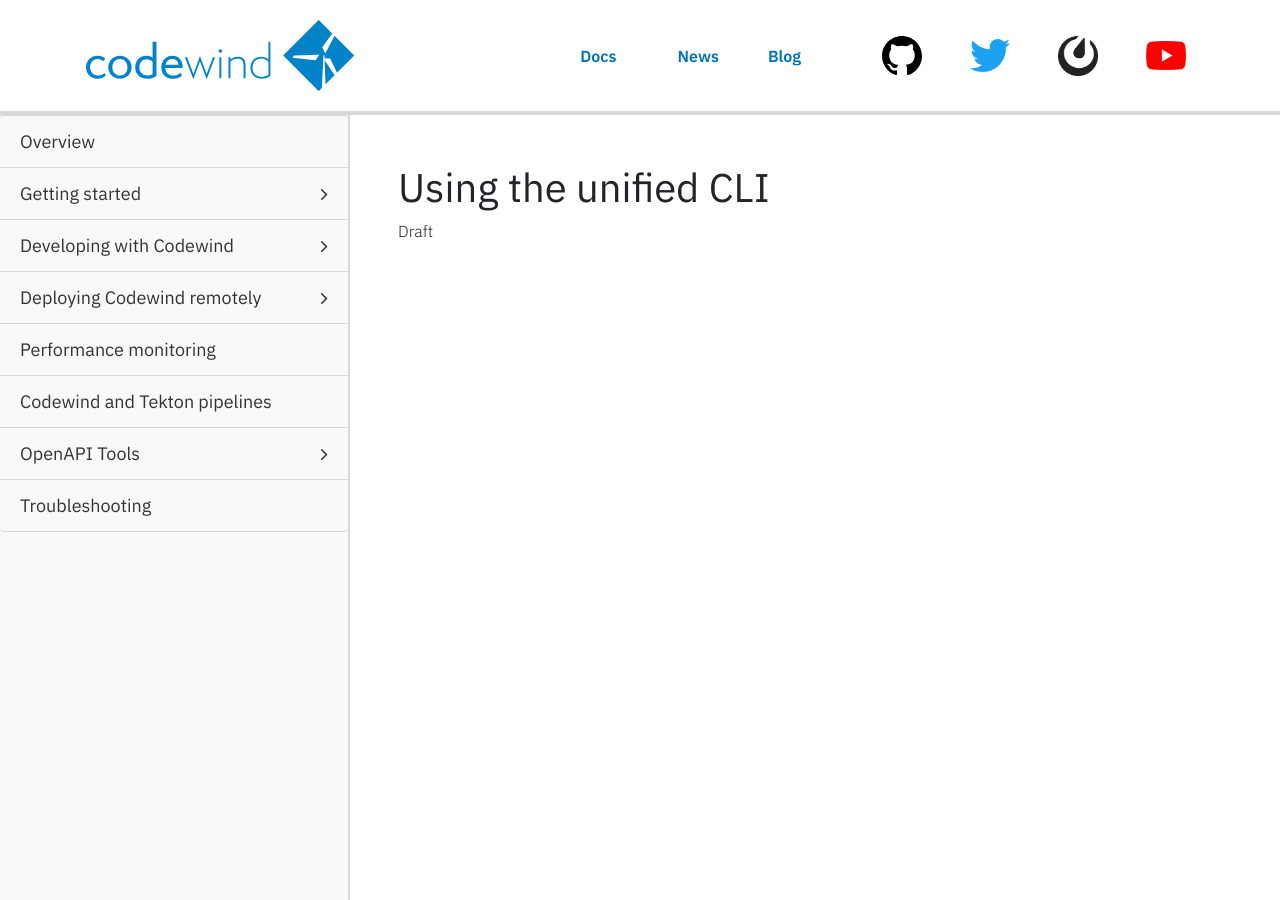
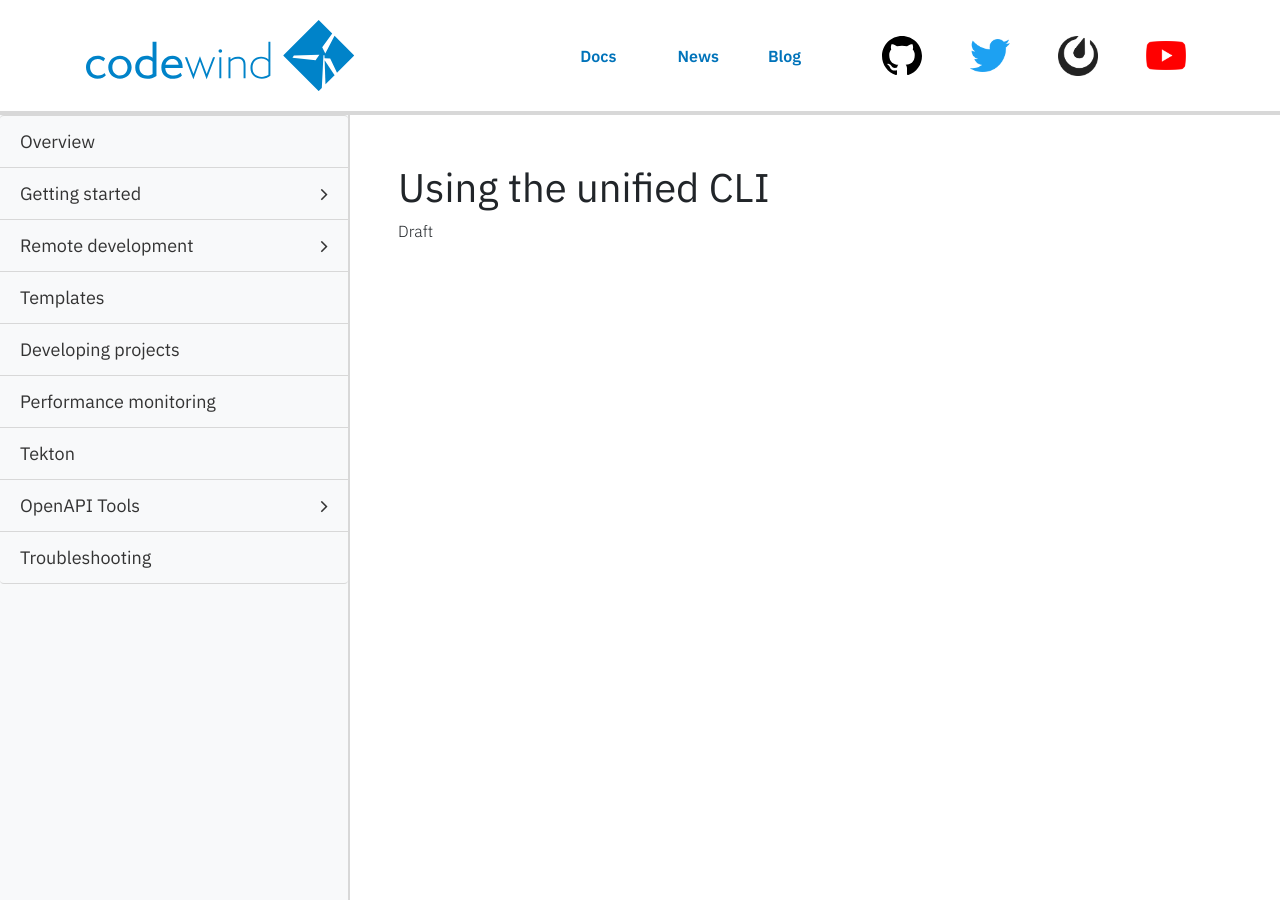
Before and after one commit to eclipse-archived/codewind-docs, a Jekyll site: the page built from docs/_documentations/using-the-unified-cli.md, in a window 1280 px wide and 900 px high. Built offline with Jekyll 4.4.1, drawn with Linux system fonts in a browser that asks for light colours; nearby versions of some CDN libraries; comment, search, counter and statistics services are not loaded; part of the change alters nothing that is shown.

Commit message:
changes to layout

```diff
--- a/docs/_data/docstoc.yml
+++ b/docs/_data/docstoc.yml
@@ -11,87 +11,21 @@
     - title: 'Making a code change'
       url: vsc-codechange.html
 
-- title: 'Developing with Codewind'
-  children:
-    - title: 'Codewind for Eclipse'
-      children:
-        - title: 'Overview'
-          url: mdteclipseoverview.html
-        - title: 'Installing Codewind for Eclipse'
-          url: mdt-vsc-getting-started.html
-        - title: 'Working with templates'
-          url: mdteclipseworkingwithtemplates.html
-        - title: 'Adding existing projects'
-          url: mdteclipseimportedprojects.html
-        - title: 'Managing Codewind projects'
-          url: mdteclipsemanagingprojects.html
-        - title: 'Building Codewind projects'
-          url: mdteclipsebuildproject.html
-        - title: 'Debugging Codewind projects'
-          url: mdteclipsedebugproject.html
-        - title: 'Troubleshooting Codewind for Eclipse'
-          url: mdteclipsetroubleshooting.html
-        - title: 'Uninstalling Codewind for Eclipse'
-          url: mdteclipseuninstall.html
-
-    - title: 'Codewind for VS Code'
-      children:
-        - title: 'Overview'
-          url: mdt-vsc-overview.html
-        - title: 'Installing Codewind for VS Code'
-          url: mdt-vsc-installinfo.html
-        - title: 'Working with templates'
-          url: mdt-vsc-workingwithtemplates.html
-        - title: 'Adding existing projects'
-          url: mdt-vsc-importedprojects.html
-        - title: 'Tutorial'
-          url: mdt-vsc-tutorial.html
-        - title: 'Commands overview'
-          url: mdt-vsc-commands-overview.html
-        - title: 'Project commands'
-          url: mdt-vsc-commands-project.html
-        - title: 'Restart and debug commands'
-          url: mdt-vsc-commands-restart-and-debug.html
-        - title: 'Installing and running the Codewind language server for Node.js profiling'
-          url: mdt-vsc-nodejsprofiling.html
-        - title: 'Troubleshooting'
-          url: mdt-vsc-troubleshooting.html
-        - title: 'Uninstalling'
-          url: mdt-vsc-uninstall.html
-
-    - title: 'Codewind for Eclipse Che'
-      children:
-        - title: 'Overview'
-          url: mdt-che-overview.html
-        - title: 'Installing Codewind for Eclipse Che'
-          url: 'mdt-che-installinfo.html'
-        - title: 'OpenShift Do (odo) support in Codewind'
-          url: 'mdt-che-odo-support.html'
-        - title: 'Docker Registry Guidance'
-          url: image-registry-credentials.html
-        - title: 'Using the OpenShift Registry'
-          url: openshiftregistry.html
-        - title: 'Support for multiple users'
-          url: supportingmultipleusers.html
-        - title: 'Installing Kibana and filtering logs in IBM Cloud Private'
-          url: viewkibanalogs.html
-
-- title: 'Deploying Codewind remotely'
+- title: 'Remote development'
   children:
     - title: 'Overview'
       url: remoteoverview.html
-    - title: 'Configuring your remote deployment of Codewind'
-      url: remoteconfiguring.html
-    - title: 'Entering remote connection settings'
-      url: remoteconnectionui.html
-    - title: 'Removing your remote deployment of Codewind'
-      url: remoteremoving.html
+
+- title: 'Templates'
+
+- title: 'Developing projects'
 
 - title: 'Performance monitoring'
   url: guide_performance.html
 
-- title: 'Codewind and Tekton pipelines'
+- title: 'Tekton'
   url: codewindandtektonpipelines.html
+
 
 - title: 'OpenAPI Tools'
   children:
```
